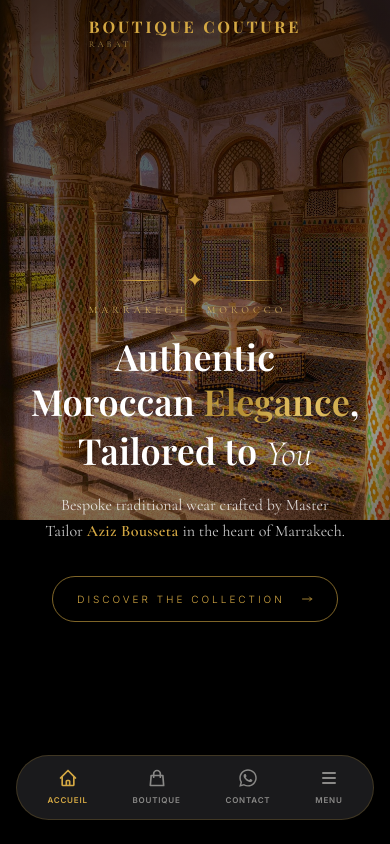
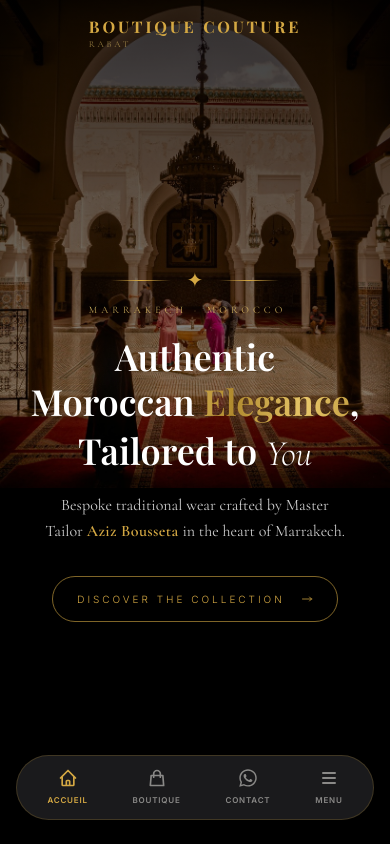
Before and after one commit to MohamedKARKACHI/boutiquecouturerabat, a React (Vite) app: page / in a window 390 px wide. Shown: the top 844 px of the page. Built offline with nearby package versions, Linux system fonts and the light colour scheme; a web font is replaced by a local one.

Commit message:
fix(hero): use single high-res portrait image for mobile to ensure zero gaps

```diff
--- a/src/components/Hero.jsx
+++ b/src/components/Hero.jsx
@@ -52,12 +52,23 @@
       id="hero"
       className="relative h-[100dvh] md:h-screen w-full flex items-center justify-center overflow-hidden bg-black"
     >
-      {/* ── Full-Screen Dynamic Background Slider ── */}
-      <div className="absolute inset-0 z-0">
+      {/* ── Background: Single Image (Mobile) or Slider (Desktop) ── */}
+      <div className="absolute inset-0 z-0 overflow-hidden bg-black">
+        {isMobile ? (
+          <div className="absolute inset-0">
+            <img
+              src={slide6}
+              alt="Moroccan Boutique"
+              className="w-full h-full object-cover object-center"
+            />
+            {/* Direct Mobile Overlay for Readability */}
+            <div className="absolute inset-0 bg-black/40" />
+          </div>
+        ) : (
           <AnimatePresence mode="popLayout">
             <motion.img
-            key={`${isMobile ? 'm' : 'd'}-${current}`}
-            src={activeSlides[current]}
+              key={`d-${current}`}
+              src={desktopSlides[current]}
               alt="Moroccan Elegance"
               initial={{ opacity: 0, scale: 1.1 }}
               animate={{ opacity: 1, scale: 1 }}
@@ -66,11 +77,12 @@
               className="absolute inset-0 w-full h-full object-cover object-center"
             />
           </AnimatePresence>
+        )}
 
-        {/* Cinematic Overlays for Maximum Readability */}
-        <div className="absolute inset-0 z-10 bg-black/40 pointer-events-none" />
+        {/* Cinematic Gradient Overlay */}
         <div className="absolute inset-0 z-10 bg-gradient-to-b from-black/60 via-transparent to-black/80 pointer-events-none" />
       </div>
+
 
 
       {/* ── Hero Content ── */}
```
Lines whose indentation alone changed are shown as unchanged.
